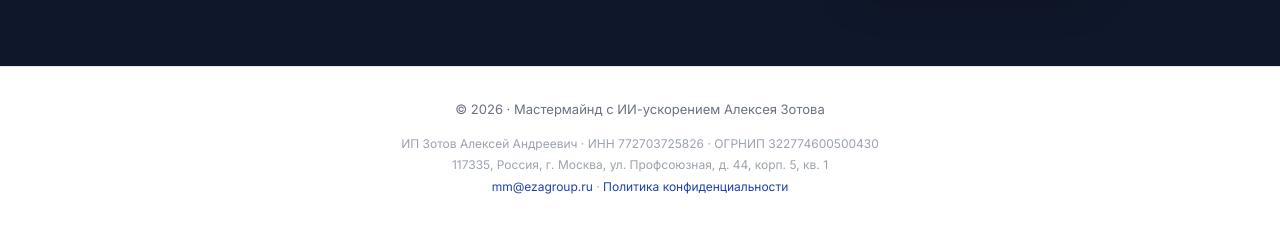
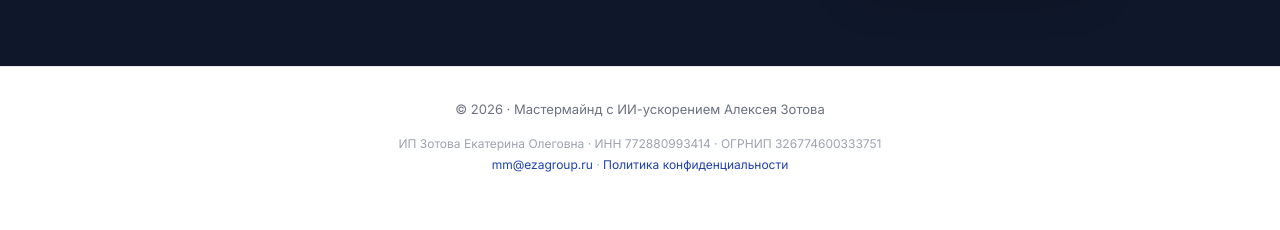
Before and after one commit to ZotMn/alekseizotov.online, a plain HTML site: page index.html in a window 1280 px wide. Shown: the part 9053-9283 px from the top of the page. After the commit the page ends 9261 px from the top, so only its background shows below. Drawn offline with Linux system fonts and the light colour scheme.

Commit message:
Update index.html

```diff
--- a/index.html
+++ b/index.html
@@ -1513,8 +1513,7 @@
       © 2026 · Мастермайнд с ИИ-ускорением Алексея Зотова
     </div>
     <div style="font-size:12px;color:var(--text-light);line-height:1.8">
-      ИП Зотов Алексей Андреевич · ИНН 772703725826 · ОГРНИП 322774600500430<br>
-      117335, Россия, г. Москва, ул. Профсоюзная, д. 44, корп. 5, кв. 1<br>
+      ИП Зотова Екатерина Олеговна · ИНН 772880993414 · ОГРНИП 326774600333751<br>
       <a href="mailto:mm@ezagroup.ru">mm@ezagroup.ru</a>
       · <a href="privacy.html">Политика конфиденциальности</a>
     </div>
```
